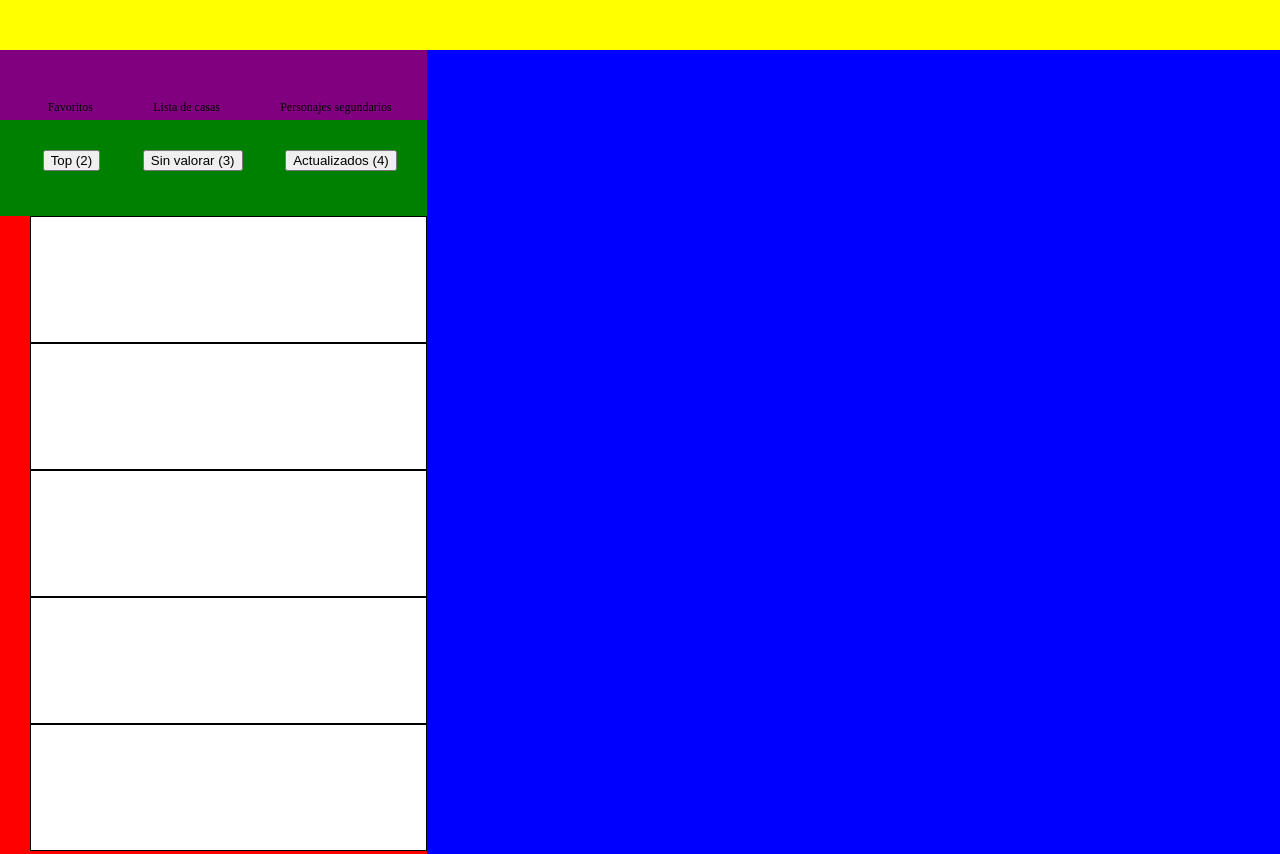
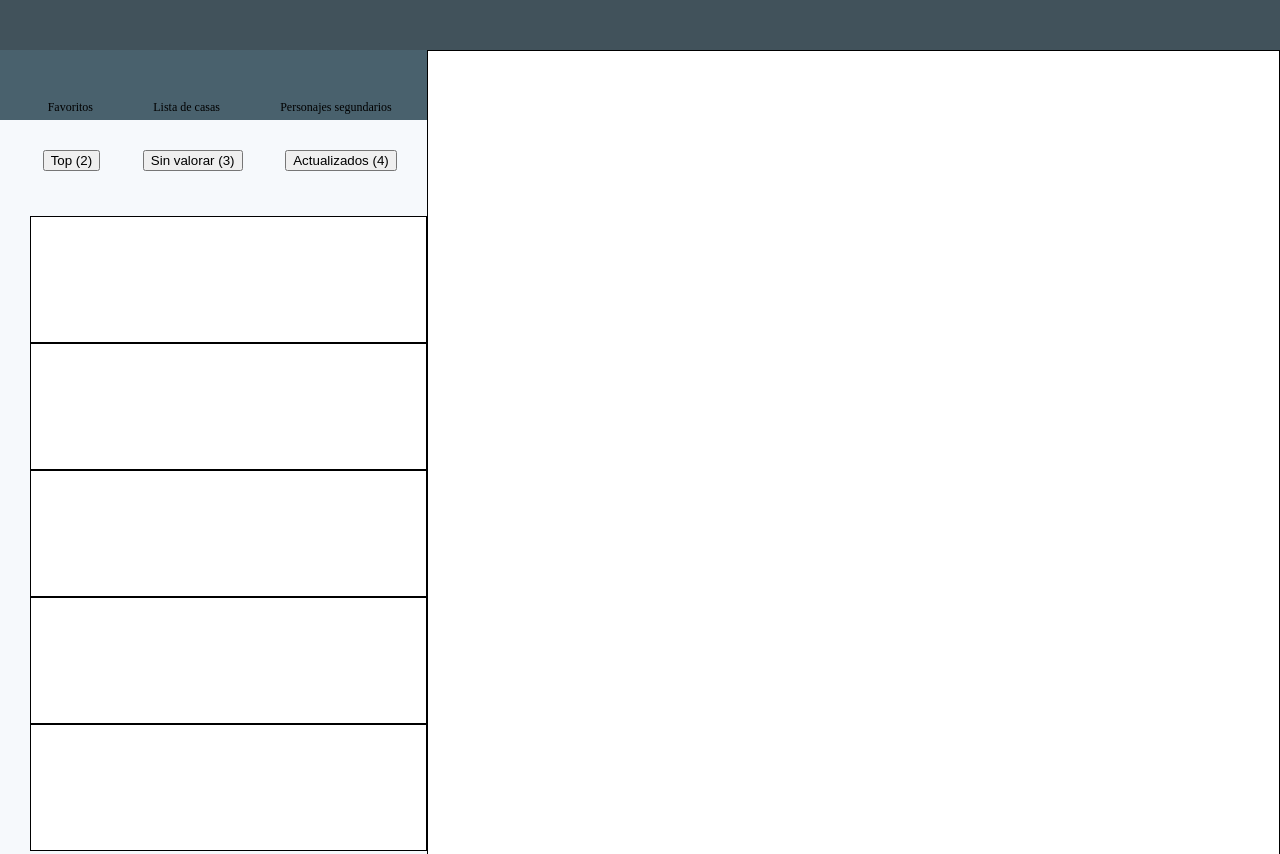
Before and after one commit to veroo-m/game-of-thrones, a plain HTML site: page index.htm in a window 1280 px wide. Shown: the top 854 px of the page. Drawn offline with Linux system fonts and the light colour scheme.

Commit message:
Added color scheme

```diff
--- a/style.css
+++ b/style.css
@@ -11,25 +11,25 @@ body {
 }
 
 .header {
-    background-color: yellow;
+    background-color: #41525B;
     grid-column: 1/4;
     grid-row: 1;
 
 }
 
 .sidebar {
-    background-color: red;
+    background-color: #F6F9FC;
     grid-column: 1;
     min-width: 100px;
 }
 
 .description {
-    background-color: blue;
+    background-color: #FFFFFF;
+    border: 1px solid black;
     grid-column: 2/4;
 }
 
 .filters {
-    background-color: green;
     display: none;
     justify-content: space-between;
     padding-top: 30px;
@@ -37,7 +37,7 @@ body {
 }
 
 .list {
-    background-color: white;
+    background-color: #F6F9FC;
 }
 
 .box {
@@ -46,7 +46,7 @@ body {
 }
 
 .menu {
-    background-color: purple;
+    background-color: #49616D;
     min-height: 70px;
 }
 
@@ -91,6 +91,7 @@ body {
     }
 
     .list {
+        background-color: #FFFFFF;
         margin-left: 7%;
     }
 }
```
